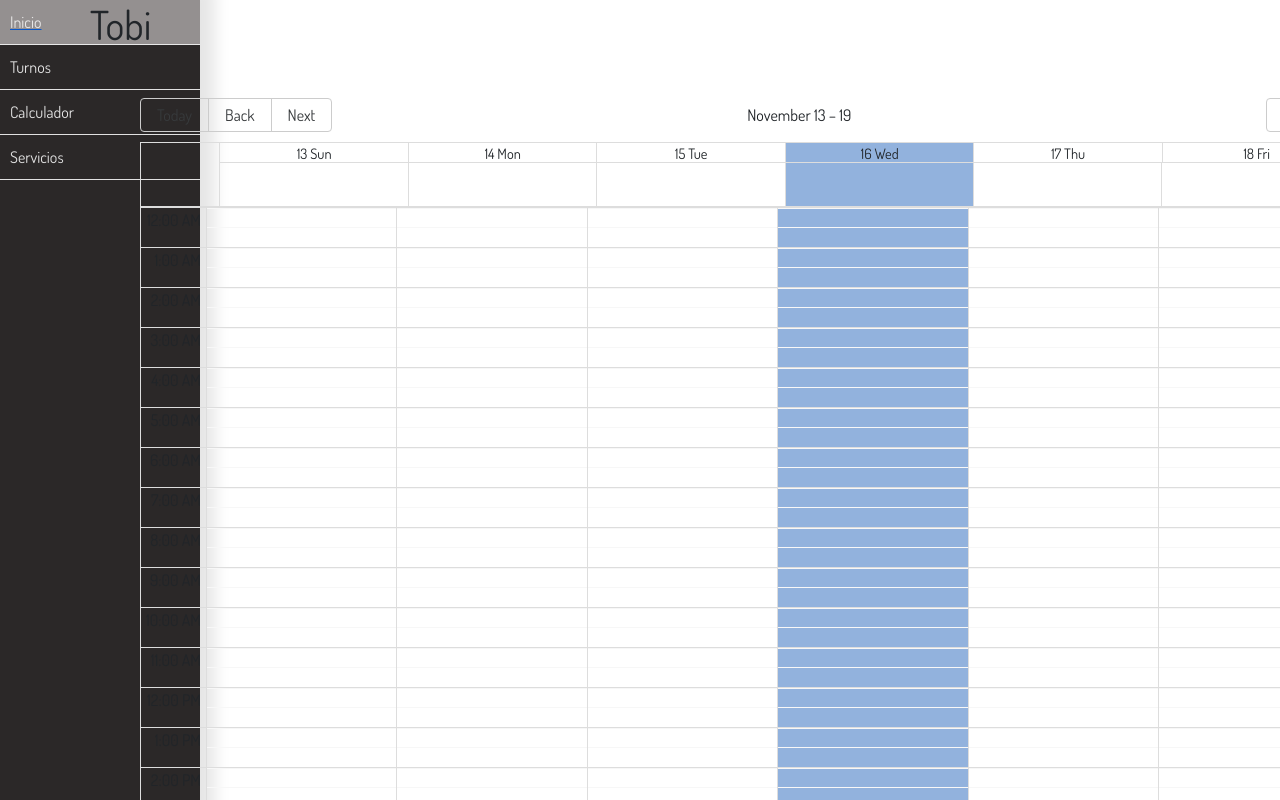
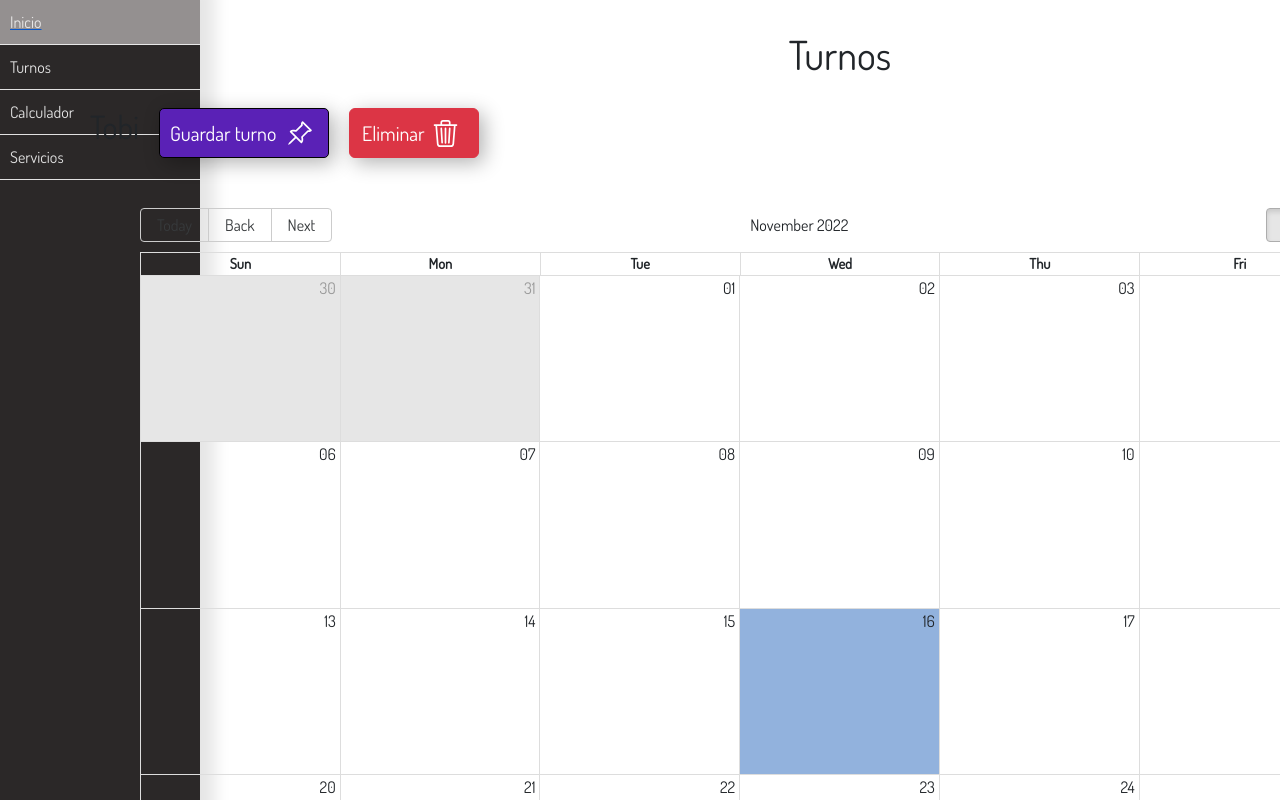
Before and after one commit to guidomora/stella-peluqueria, a React (Create React App) app: page /turnos in a window 1280 px wide. Shown: the top 800 px of the page. Built offline with nearby package versions, Linux system fonts and the light colour scheme.

Commit message:
still dont work

```diff
--- a/src/Components/Calendario/Calendario.css
+++ b/src/Components/Calendario/Calendario.css
@@ -1,3 +1,14 @@
+.turnos-title {
+    text-align: center;
+    margin: 30px;
+}
+
+.calendar-subContainer {
+    display: flex;
+    flex-direction: row;
+    flex-wrap: wrap;
+}
+
 .rbc-event {
     background-color: rgb(98, 0, 255);
     border:solid 2px rgb(0, 0, 0);
@@ -20,3 +31,50 @@
 .rbc-today {
     background-color: rgb(146, 178, 221);
 }
+
+.rbc-show-more {
+    color: rgb(0, 0, 0);
+    font-size: 16px;
+}
+
+.guardado {
+    font-size: 20px;
+    display: flex;
+    flex-direction: column;
+    justify-content: center;
+    align-items: center;
+    flex-wrap: wrap;
+    width: 170px;
+    height: 50px;
+    border: solid 1px black;
+    border-radius: 5px;
+    padding: 10px;
+    margin: 0px 20px;
+    box-shadow: 5px 5px 20px rgb(0, 0, 0, 0.3);
+    background-color:rgb(90, 33, 182);
+    cursor: pointer;
+}
+
+.save-text {
+    color: white;
+    margin: 0px;
+}
+
+.delete-button{
+    font-size: 20px;
+    display: flex;
+    flex-direction: row;
+    justify-content: center;
+    align-items: center;
+    flex-wrap: wrap;
+    box-shadow: 5px 5px 20px rgb(0, 0, 0, 0.3);
+}
+
+.save-icon {
+    color: white;
+    margin: 0px 10px;
+}
+
+.delete-icon {
+    margin: 0px 7px;
+}
--- a/src/Components/Calendario/Calendario.js
+++ b/src/Components/Calendario/Calendario.js
@@ -5,38 +5,23 @@ import startOfWeek from "date-fns/startOfWeek";
 import React, { useState, useCallback, useMemo, useEffect } from "react";
 import { Calendar, dateFnsLocalizer } from "react-big-calendar";
 import "react-big-calendar/lib/css/react-big-calendar.css";
-import "react-datepicker/dist/react-datepicker.css";
 import "./Calendario.css";
-import { doc, setDoc, collection, query, onSnapshot } from "firebase/firestore";
-import { db } from "../Firebase";
 import { v4 as uuidv4 } from "uuid";
-import { json } from "react-router-dom";
 
-
-const Calendario = ({ nombre }) => {
+const Calendario = ({ nombre, turno }) => {
   const [allEvents, setAllEvents] = useState([]);
 
   const handleSelectSlot = useCallback(
-    ({ start, end }) => {
+    ({ start= new Date(start), end= new Date(end), allDay = false }) => {
       const id = uuidv4();
       const title = window.prompt("Turno:");
       if (title) {
-        setAllEvents((prev) => [...prev, { start, end, title, id, allDay:false }])
-        const agregarFirestore = async () => {
-          await setDoc(doc(db, "Turnos", id), {
-            title: title,
-            start: JSON.stringify(start),
-            end: JSON.stringify(end),
-            allDay:false
-          });
-        }
-        agregarFirestore()
+        setAllEvents((prev) => [...prev,{ start,
+          end, allDay, title, id }]);
       }
     },
-    [allEvents],
-    console.log( "hola", allEvents)
+    [allEvents]
   );
-
   const locales = {
     "es-US": require("date-fns/locale/en-US"),
   };
@@ -49,48 +34,66 @@ const Calendario = ({ nombre }) => {
     locales,
   });
 
-  // const saveData = () => {
-  //   localStorage.setItem("turnos", JSON.stringify(allEvents));
-  //   console.log("guardado");
-  // };
+// Save the data to localStorage
 
-  // useEffect(() => {
-  //   const items = JSON.parse(localStorage.getItem("turnos"));
-  //   if (items) {
-  //     setAllEvents(items);
-  //   }
-  // }, []);
-
-  const obtenerServicios = async () => {
-    const q = query(collection(db, "Turnos"));
-    const unsubscribe = onSnapshot(q, (querySnapshot) => {
-      const docs = [];
-      querySnapshot.forEach((doc) => {
-        docs.push({ ...doc.data() });
-      });
-      setAllEvents(docs);
-    });
-    unsubscribe()
+  const saveData = () => {
+    localStorage.setItem(`${turno}`, JSON.stringify(allEvents));
+    console.log("guardado");
   };
 
+// Get the data from localStorage
+
+  const obtenerDatos = () => {
+   const items = JSON.parse(localStorage.getItem(`${turno}`));
+    if (items) {
+      setAllEvents(items);
+    }
+  }
+
+
   useEffect(() => {
-    obtenerServicios()
-  }, [])
+    obtenerDatos(allEvents)
+  }, []);
 
-  console.log("nuevo", allEvents);
+  console.log(allEvents);
 
   return (
     <div>
-      <h1>{nombre}</h1>
-      {/* <button onClick={() => saveData()}> Guardar</button> */}
+      <div className="calendar-subContainer">
+        <h2>{nombre}</h2>
+        <div onClick={() => saveData()} className="guardado">
+          <p className="save-text"> Guardar turno</p>
+          <svg
+            xmlns="http://www.w3.org/2000/svg"
+            width="27"
+            height="27"
+            fill="currentColor"
+            viewBox="0 0 16 16"
+            className="bi bi-pin-angle save-icon"
+          >
+            <path d="M9.828.722a.5.5 0 0 1 .354.146l4.95 4.95a.5.5 0 0 1 0 .707c-.48.48-1.072.588-1.503.588-.177 0-.335-.018-.46-.039l-3.134 3.134a5.927 5.927 0 0 1 .16 1.013c.046.702-.032 1.687-.72 2.375a.5.5 0 0 1-.707 0l-2.829-2.828-3.182 3.182c-.195.195-1.219.902-1.414.707-.195-.195.512-1.22.707-1.414l3.182-3.182-2.828-2.829a.5.5 0 0 1 0-.707c.688-.688 1.673-.767 2.375-.72a5.922 5.922 0 0 1 1.013.16l3.134-3.133a2.772 2.772 0 0 1-.04-.461c0-.43.108-1.022.589-1.503a.5.5 0 0 1 .353-.146zm.122 2.112v-.002.002zm0-.002v.002a.5.5 0 0 1-.122.51L6.293 6.878a.5.5 0 0 1-.511.12H5.78l-.014-.004a4.507 4.507 0 0 0-.288-.076 4.922 4.922 0 0 0-.765-.116c-.422-.028-.836.008-1.175.15l5.51 5.509c.141-.34.177-.753.149-1.175a4.924 4.924 0 0 0-.192-1.054l-.004-.013v-.001a.5.5 0 0 1 .12-.512l3.536-3.535a.5.5 0 0 1 .532-.115l.096.022c.087.017.208.034.344.034.114 0 .23-.011.343-.04L9.927 2.028c-.029.113-.04.23-.04.343a1.779 1.779 0 0 0 .062.46z" />
+          </svg>
+        </div>
+        <button type="button" className="btn btn-danger delete-button">
+          Eliminar
+          <svg
+            xmlns="http://www.w3.org/2000/svg"
+            width="27"
+            height="27"
+            fill="currentColor"
+            viewBox="0 0 16 16"
+            className="bi bi-trash3 delete-icon"
+          >
+            <path d="M6.5 1h3a.5.5 0 0 1 .5.5v1H6v-1a.5.5 0 0 1 .5-.5ZM11 2.5v-1A1.5 1.5 0 0 0 9.5 0h-3A1.5 1.5 0 0 0 5 1.5v1H2.506a.58.58 0 0 0-.01 0H1.5a.5.5 0 0 0 0 1h.538l.853 10.66A2 2 0 0 0 4.885 16h6.23a2 2 0 0 0 1.994-1.84l.853-10.66h.538a.5.5 0 0 0 0-1h-.995a.59.59 0 0 0-.01 0H11Zm1.958 1-.846 10.58a1 1 0 0 1-.997.92h-6.23a1 1 0 0 1-.997-.92L3.042 3.5h9.916Zm-7.487 1a.5.5 0 0 1 .528.47l.5 8.5a.5.5 0 0 1-.998.06L5 5.03a.5.5 0 0 1 .47-.53Zm5.058 0a.5.5 0 0 1 .47.53l-.5 8.5a.5.5 0 1 1-.998-.06l.5-8.5a.5.5 0 0 1 .528-.47ZM8 4.5a.5.5 0 0 1 .5.5v8.5a.5.5 0 0 1-1 0V5a.5.5 0 0 1 .5-.5Z" />
+          </svg>
+        </button>
+      </div>
       <Calendar
         localizer={localizer}
         events={allEvents}
-        startAccessor="start"
-        endAccessor="end"
         onSelectSlot={handleSelectSlot}
         selectable
-        view="week"
+        popup={true}
         style={{ height: 900, width: 1400, margin: "50px" }}
       />
     </div>
--- a/src/Components/Turnos.js
+++ b/src/Components/Turnos.js
@@ -1,17 +1,19 @@
 import React from "react";
 import Calendario from "./Calendario/Calendario";
+import "./Calendario/Calendario.css"
 
 const Turnos = () => {
   return (
     <div>
-       <Calendario nombre={"Tobi"}/>
-       <Calendario nombre={"Karina"}/>
-       <Calendario nombre={"Michael"}/>
-       <Calendario nombre={"Nora"}/>
-       <Calendario nombre={"Estela"}/>
-       <Calendario nombre={"Candela"}/>
-       <Calendario nombre={"Vanesa"}/>
-       <Calendario nombre={"Romina"}/>
+      <h1 className="turnos-title">Turnos</h1>
+       <Calendario nombre={"Tobi"} turno={"Tobi"}/>
+       <Calendario nombre={"Karina"} turno={"Karina"}/>
+       <Calendario nombre={"Michael"} turno={"Michael"}/>
+       <Calendario nombre={"Nora"} turno={"Nora"}/>
+       <Calendario nombre={"Estela"} turno={"Estela"}/>
+       <Calendario nombre={"Candela"} turno={"Candela"}/>
+       <Calendario nombre={"Vanesa"} turno={"Vanesa"}/>
+       <Calendario nombre={"Romina"} turno={"Romina"}/>
     </div>
   );
 };
```
